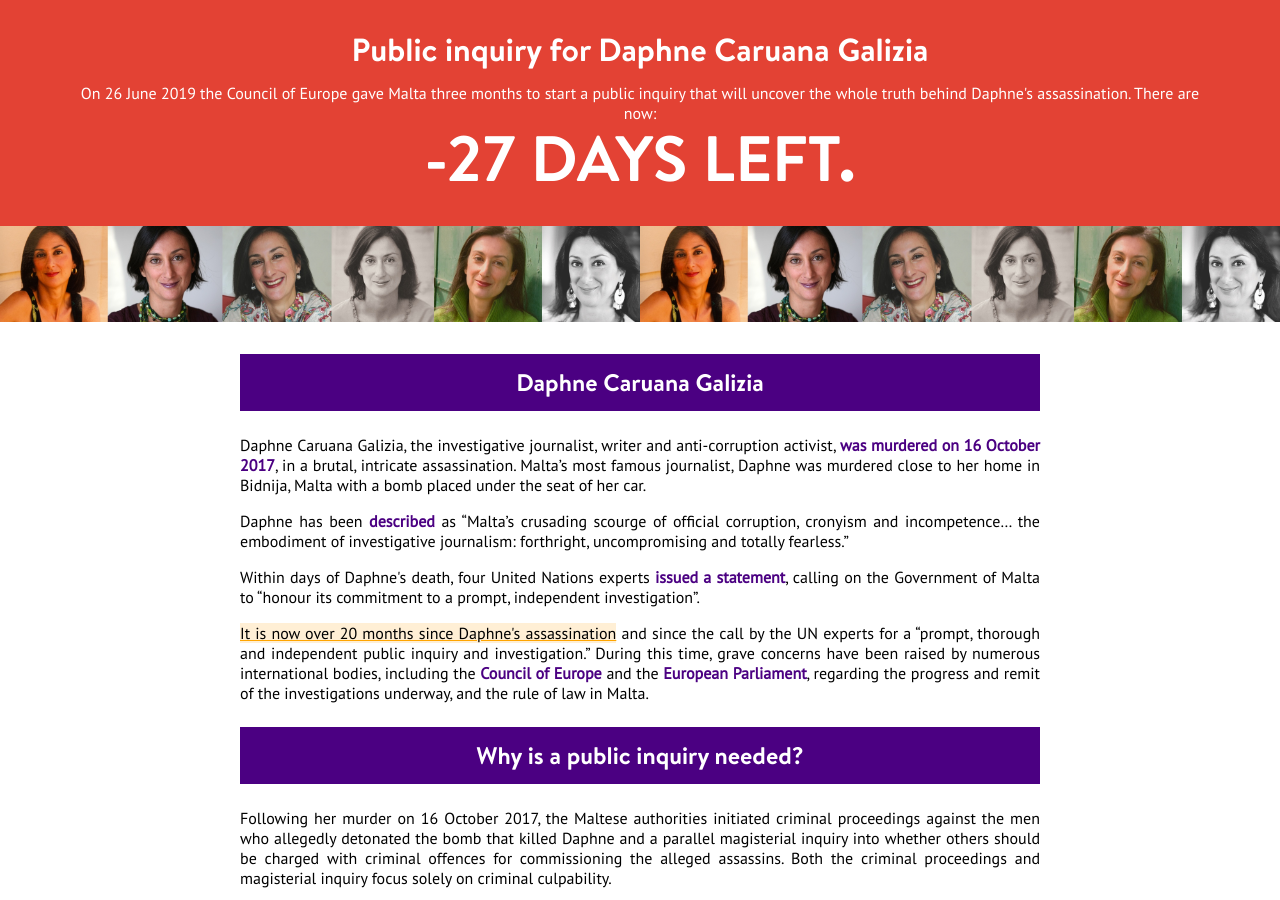
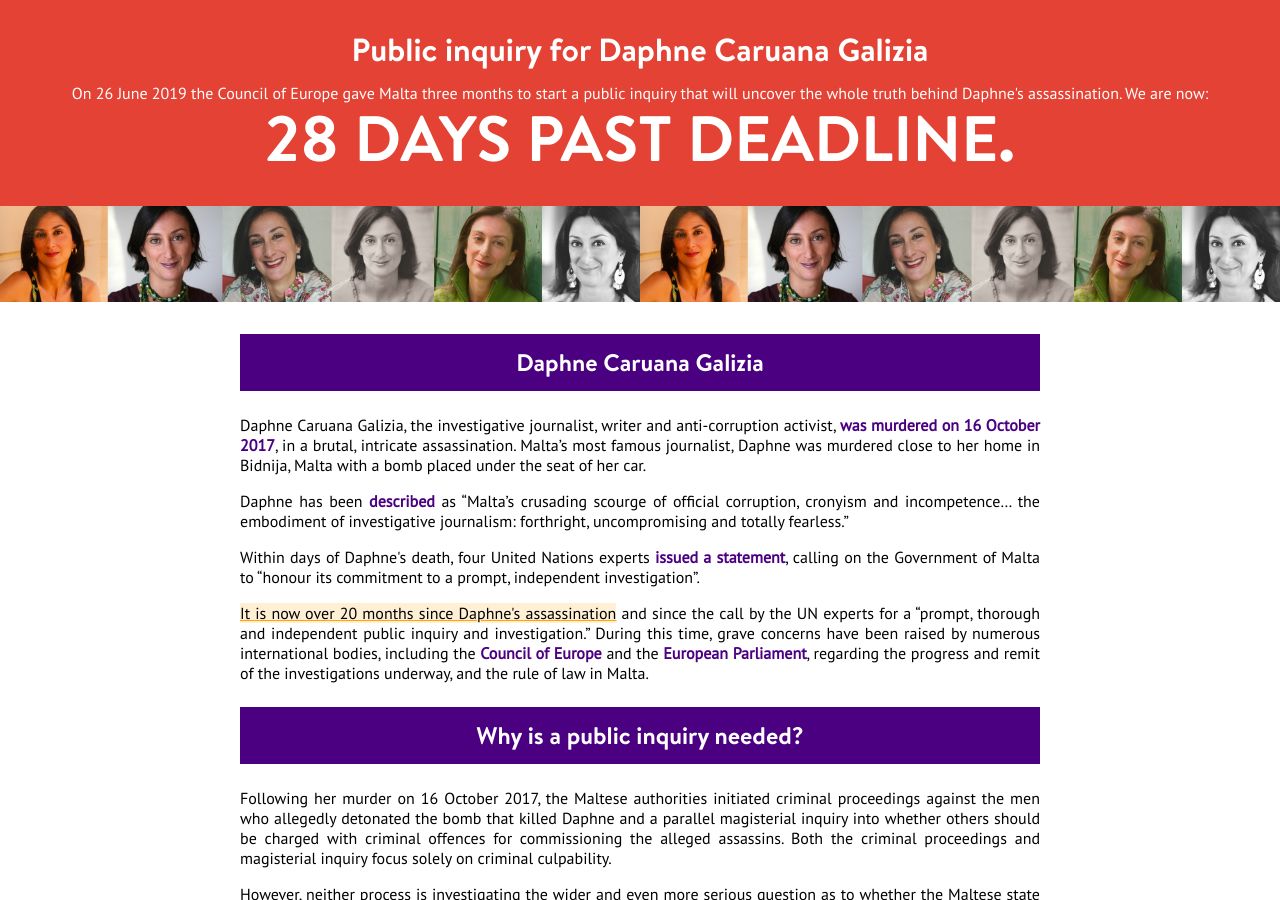
Before and after one commit to daphne-foundation/www.publicinquiry.mt, a Jekyll site: the page built from en/index.html, in a window 1280 px wide and 900 px high. Built offline with Jekyll 4.4.1, drawn with Linux system fonts in a browser that asks for light colours; some web fonts are replaced.

Commit message:
Update for the fact that the deadline is gone

```diff
--- a/_layouts/en.default.html
+++ b/_layouts/en.default.html
@@ -31,19 +31,15 @@
 				var deadline = new Date(2019, 8, 26);
 				var one_day;
 
-				if (today.getFullYear() > 2019 || (today.getMonth() == 8 && today.getDate() >= 26)) {
-					return 0;
-				}
-
 				one_day = 1000 * 60 * 60 * 24;
-				return Math.ceil((deadline.getTime() - today.getTime()) / one_day);
+				return Math.ceil((today.getTime() - deadline.getTime()) / one_day);
 			})();
 		</script>
 	</head>
 	<body>
 		<header>
 			<h1><a href="/en/">Public inquiry for Daphne Caruana Galizia</a></h1>
-			<p>On 26 June 2019 the Council of Europe gave Malta three months to start a public inquiry that will uncover the whole truth behind Daphne's assassination. There are now: <span id="daysleft"><span id="days">84</span> days left.</span></p>
+			<p>On 26 June 2019 the Council of Europe gave Malta three months to start a public inquiry that will uncover the whole truth behind Daphne's assassination. We are now: <span id="daysleft"><span id="days">0</span> days past deadline.</span></p>
 			<script type="text/javascript">
 				(function() {
 					var days_elem = document.getElementById('days');
```
